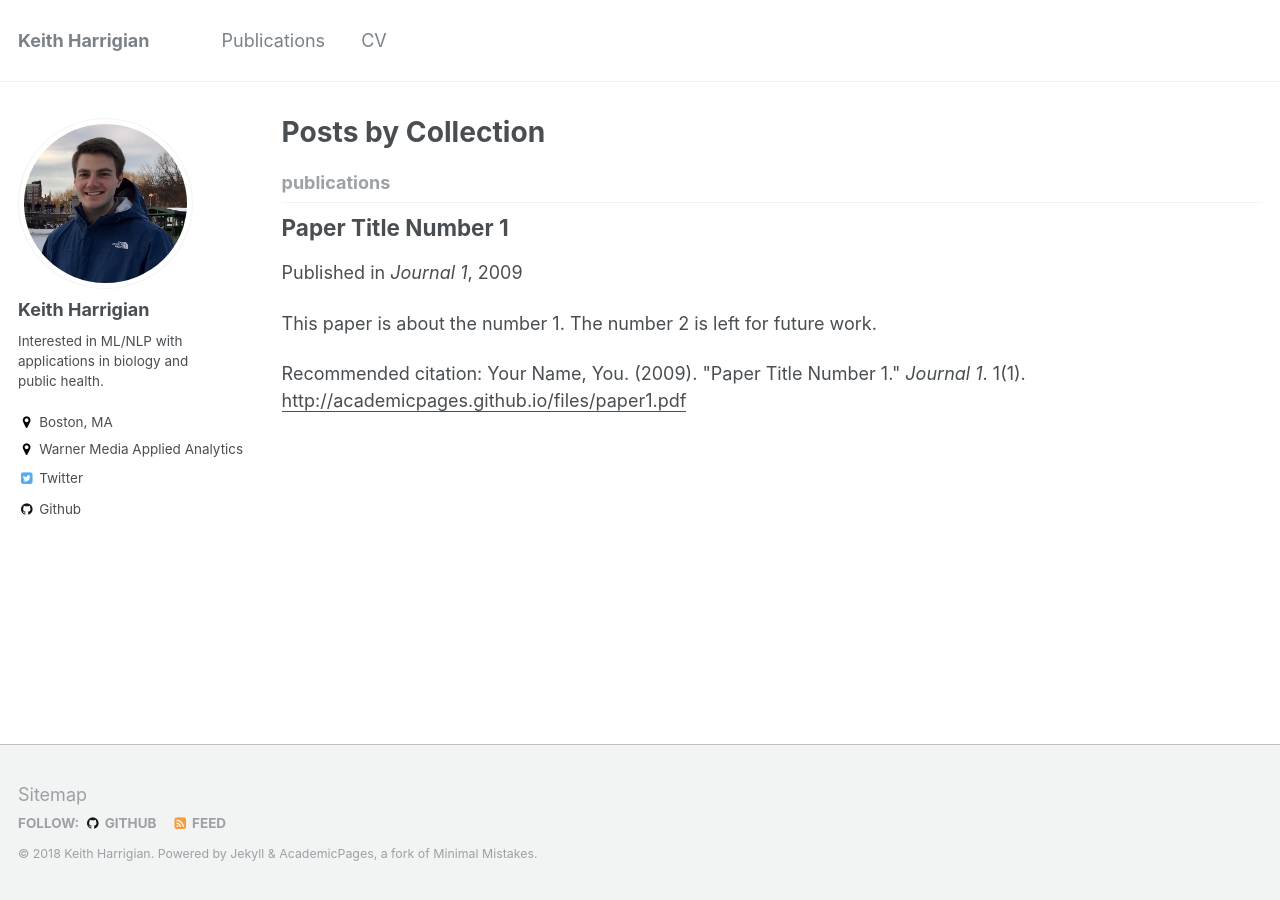
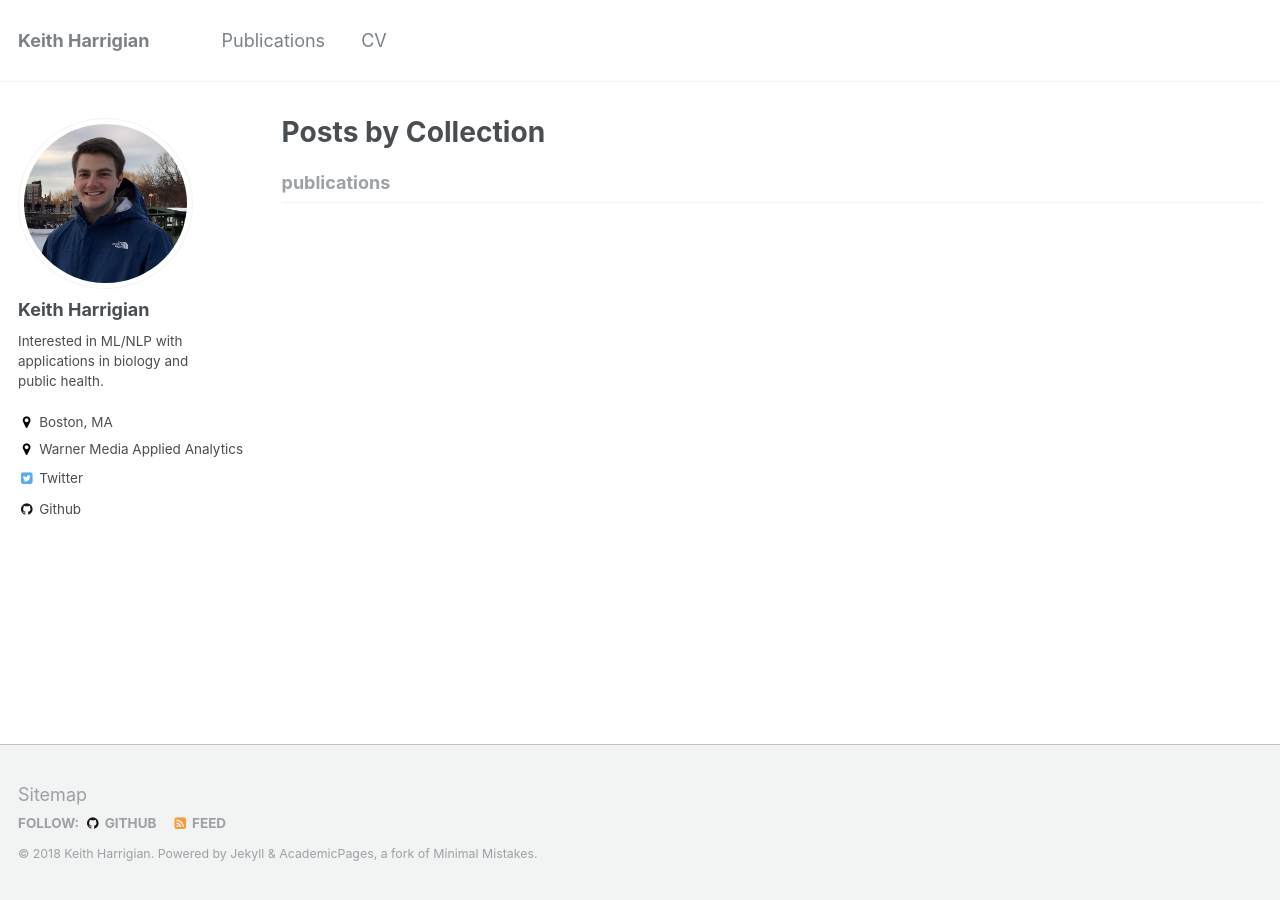
Before and after one commit to kharrigian/kharrigian.github.io, a Jekyll site: the page built from _pages/collection-archive.html, in a window 1280 px wide. Built offline with Jekyll 4.4.1, drawn with Linux system fonts in a browser that asks for light colours.

Commit message:
Update publications

```diff
--- a/_publications/2009-10-01-paper-title-number-1.md
+++ /dev/null
@@ -1,15 +0,0 @@
----
-title: "Paper Title Number 1"
-collection: publications
-permalink: /publication/2009-10-01-paper-title-number-1
-excerpt: 'This paper is about the number 1. The number 2 is left for future work.'
-date: 2009-10-01
-venue: 'Journal 1'
-paperurl: 'http://academicpages.github.io/files/paper1.pdf'
-citation: 'Your Name, You. (2009). &quot;Paper Title Number 1.&quot; <i>Journal 1</i>. 1(1).'
----
-This paper is about the number 1. The number 2 is left for future work.
-
-[Download paper here](http://academicpages.github.io/files/paper1.pdf)
-
-Recommended citation: Your Name, You. (2009). "Paper Title Number 1." <i>Journal 1</i>. 1(1).
```
Also changed, not shown: _pages/publications.md (+18 -0 lines).
